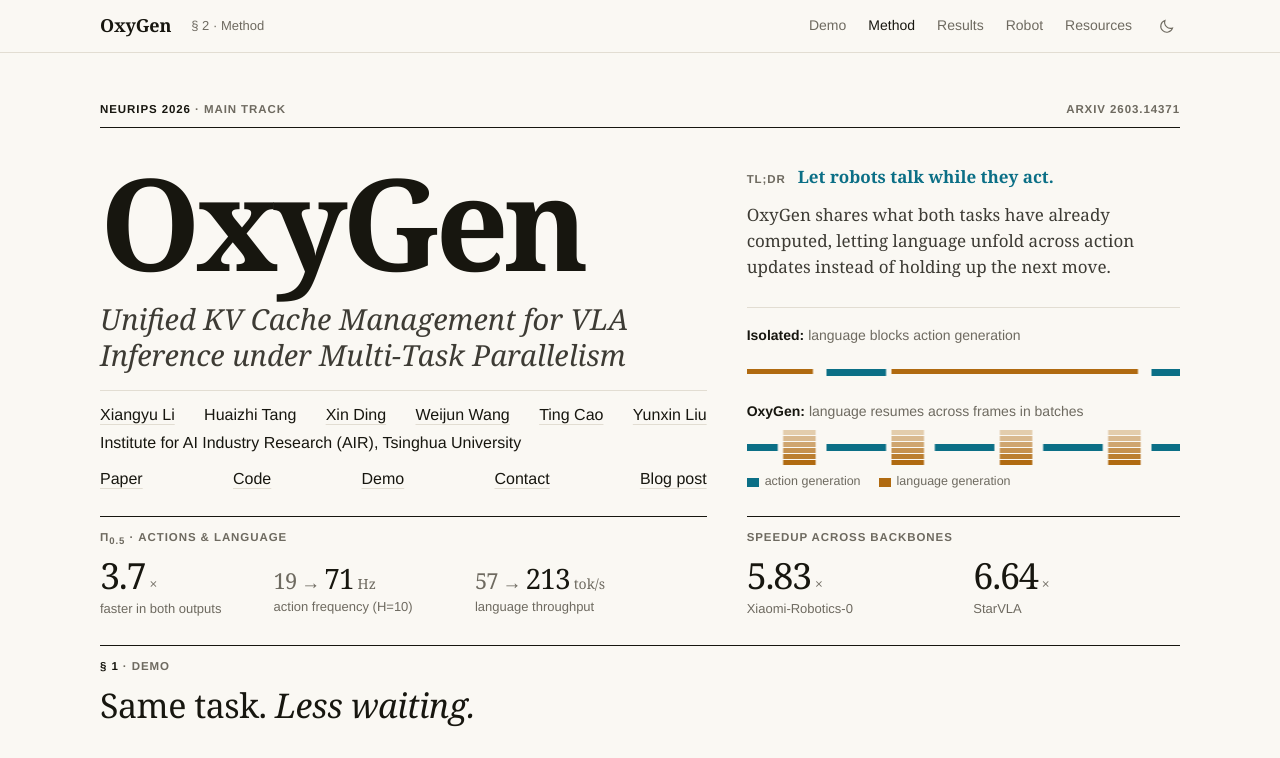
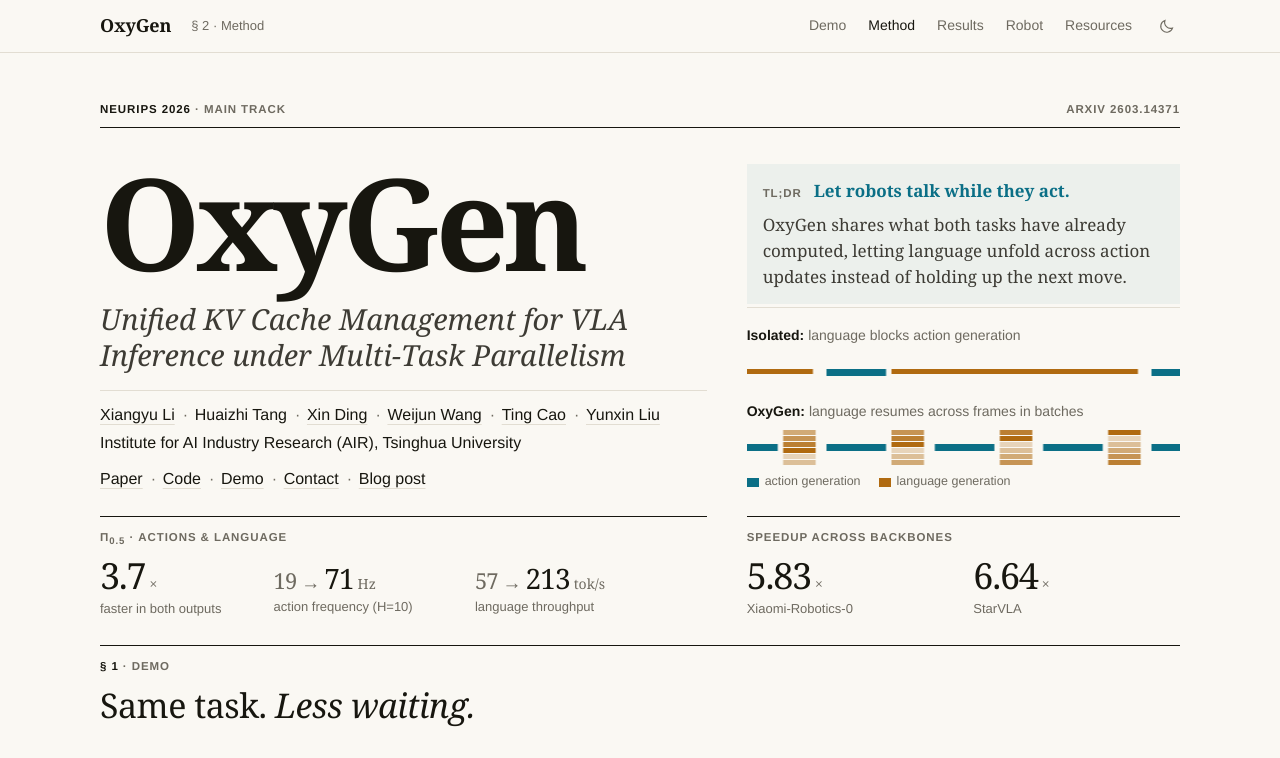
Before and after one commit to air-embodied-brain/OxyGen, an Astro site: page / in a window 1280 px wide. Shown: the top 758 px of the page. Built offline with nearby package versions, Linux system fonts and the light colour scheme; Astro itself is replaced by a stand-in of ours; a web font is replaced by a local one.

Commit message:
Highlight hero takeaway and carry request shades across batches

```diff
--- a/src/components/Hero.astro
+++ b/src/components/Hero.astro
@@ -11,7 +11,9 @@ const authors = [
 ];
 
 // Schematic schedule, not measured stage durations. Both rows share one time
-// scale and repeat a whole tile, so the scrolling loop has no seam.
+// scale. Repeat six OxyGen batches so request shades also loop seamlessly.
+// Each request keeps its shade as it moves up a lane in subsequent batches;
+// a new request enters at the bottom as the oldest leaves at the top.
 const schedule = [
   { name: "Isolated", phrase: "language blocks action generation", batch: 1, period: 240, action: 44, language: 182 },
   { name: "OxyGen", phrase: "language resumes across frames in batches", batch: 6, period: 80, action: 44, language: 24 },
@@ -50,10 +52,12 @@ const schedule = [
     </div>
 
     <div class="c9-12 hero-summary">
+      <div class="summary-highlight">
       <p class="summary-heading"><span class="label summary-label">TL;DR</span><strong>Let robots talk while they act.</strong></p>
       <p class="dek">
         OxyGen shares what both tasks have already computed, letting language unfold across action updates instead of holding up the next move.
       </p>
+      </div>
 
       <figure class="schedule-demo" aria-label="Illustrative inference schedule: isolated execution finishes each language request before the next action update; OxyGen batches language across updates.">
 
@@ -63,9 +67,9 @@ const schedule = [
             <div class="schedule-window" aria-hidden="true">
               <svg viewBox="0 0 320 42" preserveAspectRatio="none">
                 <g class="schedule-tape">
-                  {Array.from({length: 9}, (_,i) => <g transform={`translate(${i * run.period} 0)`}>
+                  {Array.from({length: 11}, (_,i) => <g transform={`translate(${i * run.period} 0)`}>
                     <rect x="0" y="17" width={run.action} height="7" fill="var(--action)" />
-                    {Array.from({length:run.batch},(_,row) => <rect x={run.action + 4} y={run.batch === 1 ? 17 : 3 + row * 6} width={run.language} height="5" fill="var(--language)" opacity={run.batch === 1 ? 1 : 0.3 + 0.7 * row / (run.batch - 1)} />)}
+                    {Array.from({length:run.batch},(_,row) => <rect x={run.action + 4} y={run.batch === 1 ? 17 : 3 + row * 6} width={run.language} height="5" fill="var(--language)" opacity={run.batch === 1 ? 1 : 0.25 + 0.75 * ((row + i) % run.batch) / (run.batch - 1)} />)}
                   </g>)}
                 </g>
               </svg>
--- a/src/styles/global.css
+++ b/src/styles/global.css
@@ -2047,8 +2047,8 @@ table.data td.bar {
 .schedule-run { margin-top: 12px; }
 .schedule-window { overflow: hidden; margin-top: 6px; }
 .schedule-window svg { display: block; width: 100%; height: 28px; }
-.schedule-tape { animation: schedule-scroll 9s linear infinite; }
-@keyframes schedule-scroll { to { transform: translateX(-240px); } }
+.schedule-tape { animation: schedule-scroll 18s linear infinite; }
+@keyframes schedule-scroll { to { transform: translateX(-480px); } }
 .schedule-run p { margin: 0; font: 13px/1.35 var(--sans); color: var(--muted); }
 .schedule-demo .key { margin-top: 12px; }
 .schedule-demo .caption { margin-top: 8px; }
@@ -2102,10 +2102,14 @@ table.data td.bar {
 /* Compact opening identity and evidence. */
 .byline .project-affiliation { font: 400 16px/1.5 var(--sans); color: var(--ink); }
 .masthead .byline { margin-top: 18px; }
-.byline .names { margin-bottom: 4px; gap: 2px 14px; justify-content: space-between; }
+.byline .names { margin-bottom: 4px; gap: 2px 20px; justify-content: flex-start; }
 .masthead .byline a, .masthead .links a { text-decoration: underline; text-decoration-color: var(--hair); text-underline-offset: 4px; text-decoration-thickness: 1px; border: 0; padding: 0; }
 .masthead .byline a:hover, .masthead .links a:hover { color: var(--action); text-decoration-color: var(--action); }
-.masthead .links { margin-top: 12px; gap: 8px 24px; justify-content: space-between; font-size: 16px; font-weight: 500; }
+.masthead .links { margin-top: 12px; gap: 8px 20px; justify-content: flex-start; font-size: 16px; font-weight: 500; }
+.byline .names > span, .masthead .links > a { position: relative; }
+.byline .names > span + span::before, .masthead .links > a + a::before { content: "·"; position: absolute; left: -12px; color: var(--muted); font-weight: 400; }
+.summary-highlight { background: color-mix(in srgb, var(--action) 6%, var(--paper)); padding: 14px 16px; }
+.hero-summary .summary-highlight .dek { margin: 0; }
 .summary-heading { display: flex; flex-wrap: wrap; align-items: baseline; gap: 4px 12px; margin: 0 0 8px; }
 .summary-heading strong { font-size: 17px; font-weight: 600; color: var(--action); }
 .joint-metrics { grid-template-columns: .85fr 1fr 1.25fr; gap: 16px; align-items: baseline; }
```
